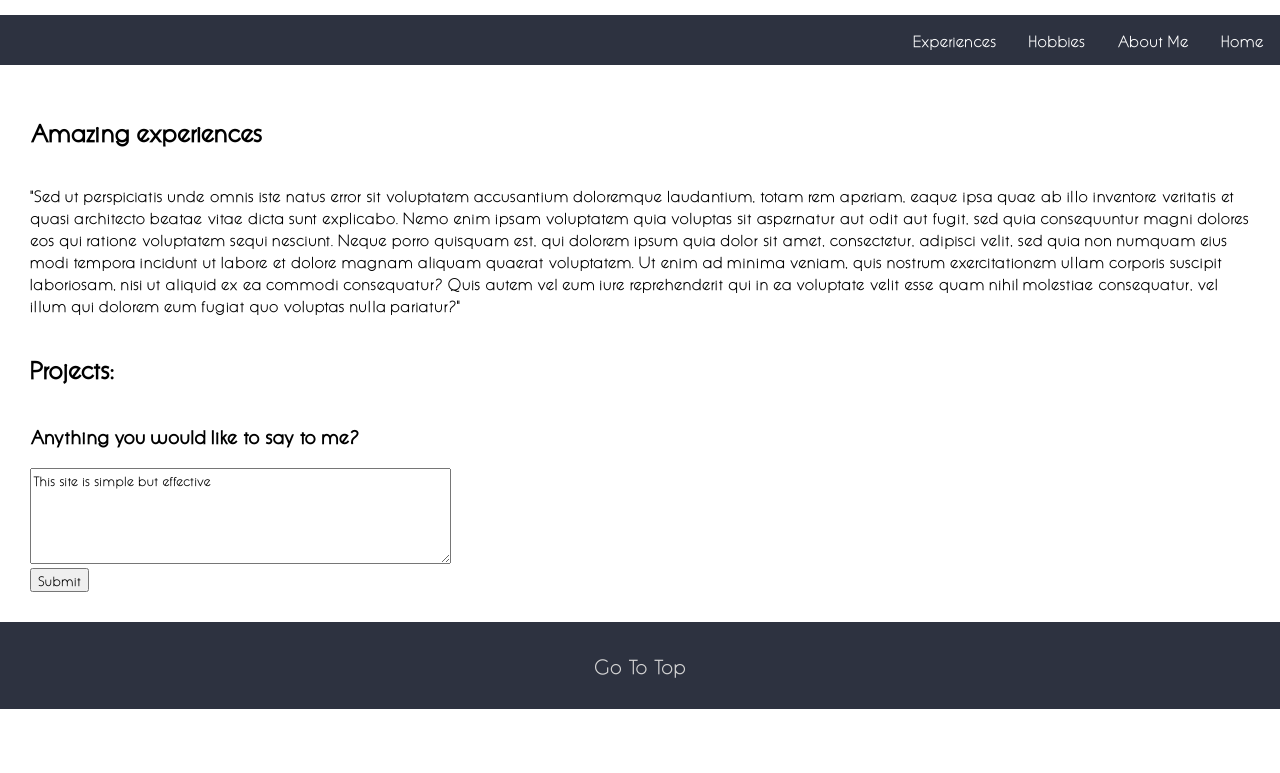
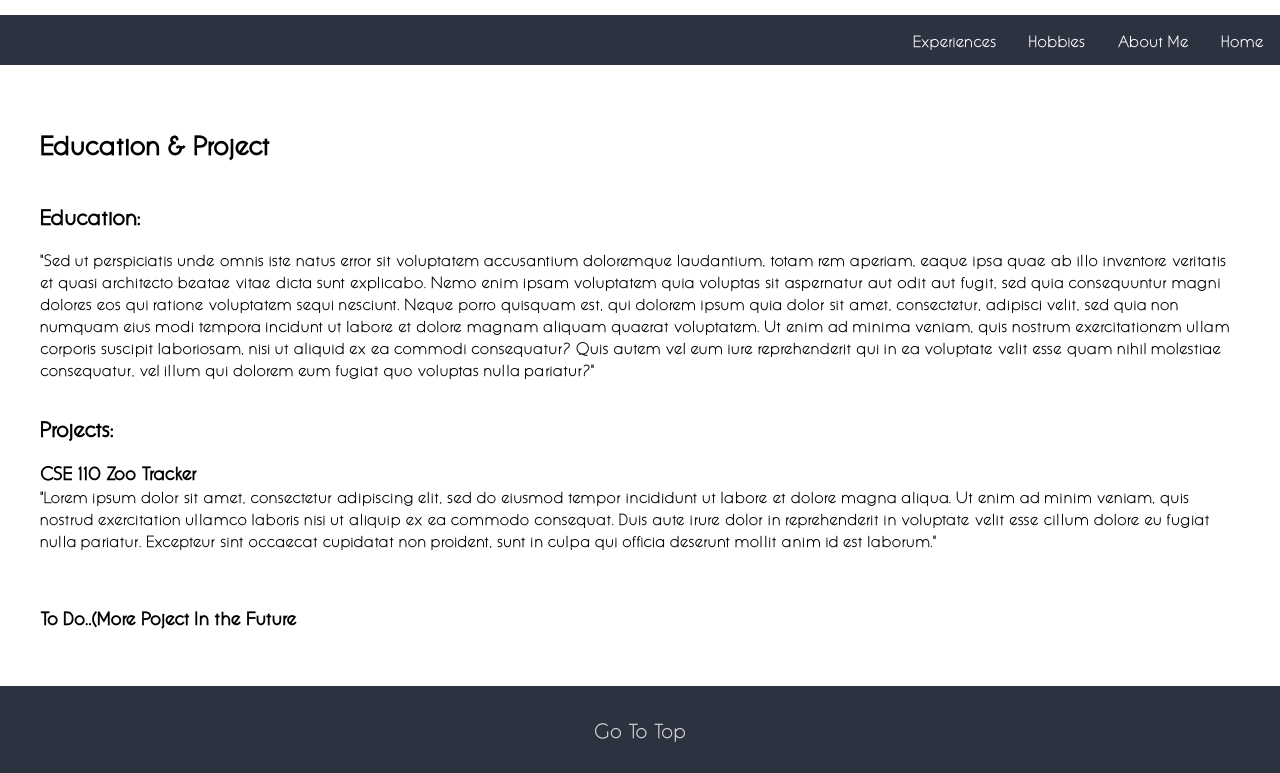
Before and after one commit to DrOr3O/CSE134HW3, a plain HTML site: page experience.html in a window 1280 px wide. Shown: the part 56-829 px from the top of the page. Before the commit the page ends 800 px from the top, so only its background shows below. Drawn offline with Linux system fonts and the light colour scheme.

Commit message:
experience css done

```diff
--- a/common.css
+++ b/common.css
@@ -60,3 +60,7 @@ footer {
 #backTop:hover {
     color: white;
 }
+
+h2 {
+    font-size: 21px;
+}
--- a/experience.css
+++ b/experience.css
@@ -1,4 +1,12 @@
 main {
     display: grid;
-    padding: 30px;
+    padding: 40px;
 }
+
+strong {
+    font-size: 18px;
+}
+
+#Experiences {
+    font-size: 26px;
+}
--- a/experience.html
+++ b/experience.html
@@ -25,9 +25,10 @@
     </nav>
 
     <main>
-        <h2 id="Experiences">Amazing experiences</h2>
+        <h2 id="Experiences">Education & Project</h2>
 
         <section>
+            <h2 id="education">Education:</h2>
             <p>
                 "Sed ut perspiciatis unde omnis iste natus error sit voluptatem accusantium doloremque laudantium, totam
                 rem
@@ -48,23 +49,20 @@
 
         <section>
             <h2 id="project">Projects:</h2>
-            <!-- <ol id="projectDummy">
-                <li>Project: dummy</li>
-                <li>Project: text</li>
-                <li>Project: here</li>
-            </ol> -->
-
-
+            <p><strong>CSE 110 Zoo Tracker</strong>
+                <br>
+                "Lorem ipsum dolor sit amet, consectetur adipiscing elit, sed do eiusmod tempor incididunt ut labore et
+                dolore magna aliqua. Ut enim ad minim veniam, quis nostrud exercitation ullamco laboris nisi ut aliquip
+                ex ea commodo consequat. Duis aute irure dolor in reprehenderit in voluptate velit esse cillum dolore eu
+                fugiat nulla pariatur. Excepteur sint occaecat cupidatat non proident, sunt in culpa qui officia
+                deserunt mollit anim id est laborum."
+            </p>
+            <br>
+            <p>
+                <strong>To Do..(More Poject In the Future</strong>
+            </p>
 
         </section>
-
-        <h3>Anything you would like to say to me?</h3>
-        <form>
-            <textarea name="chatbox" id="chatbox" cols="50" rows="5">This site is simple but effective</textarea>
-            <br>
-            <input type="submit" value="Submit">
-        </form>
-
 
         <template>
             <h4>High School Logo</h4>
```
